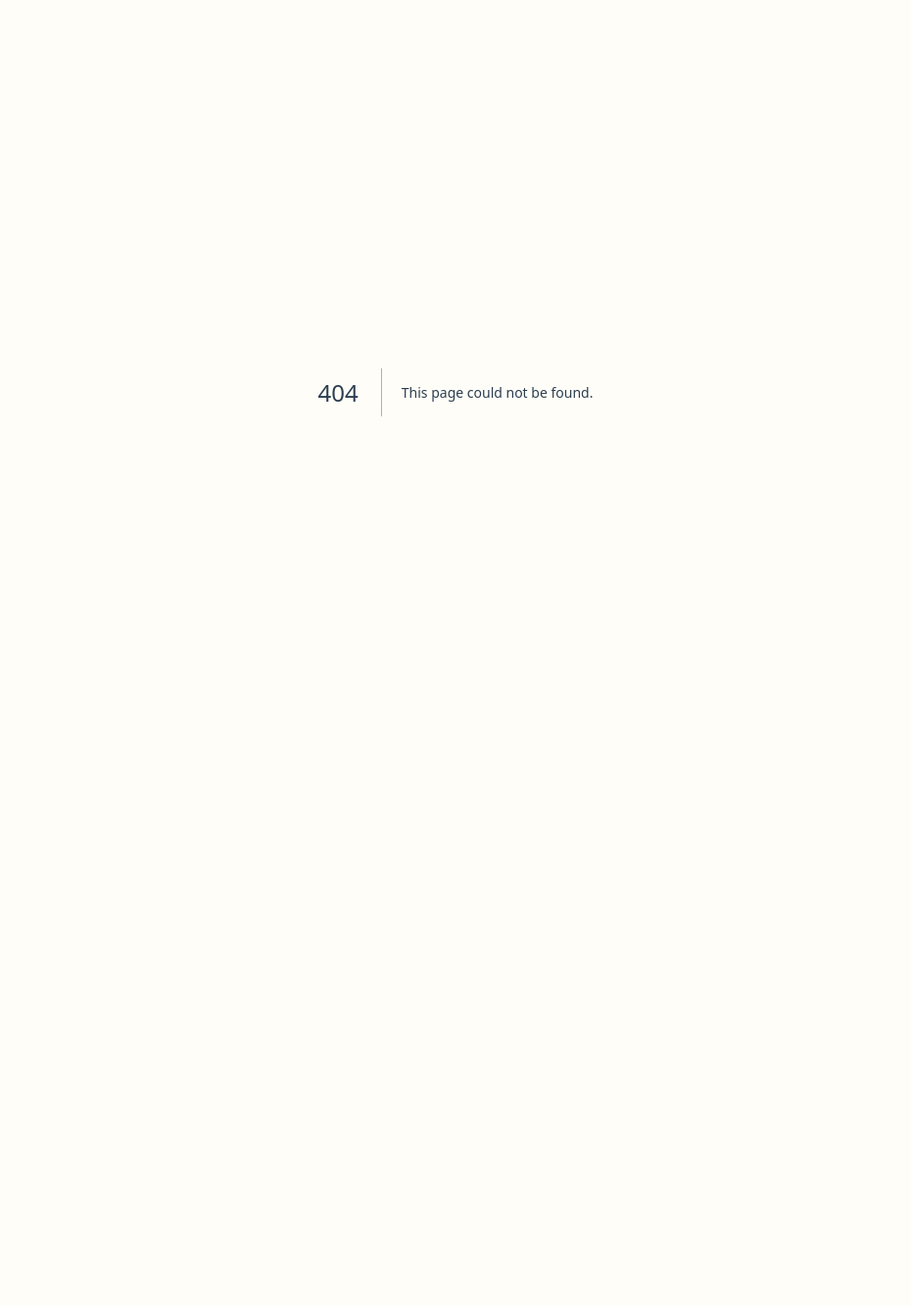
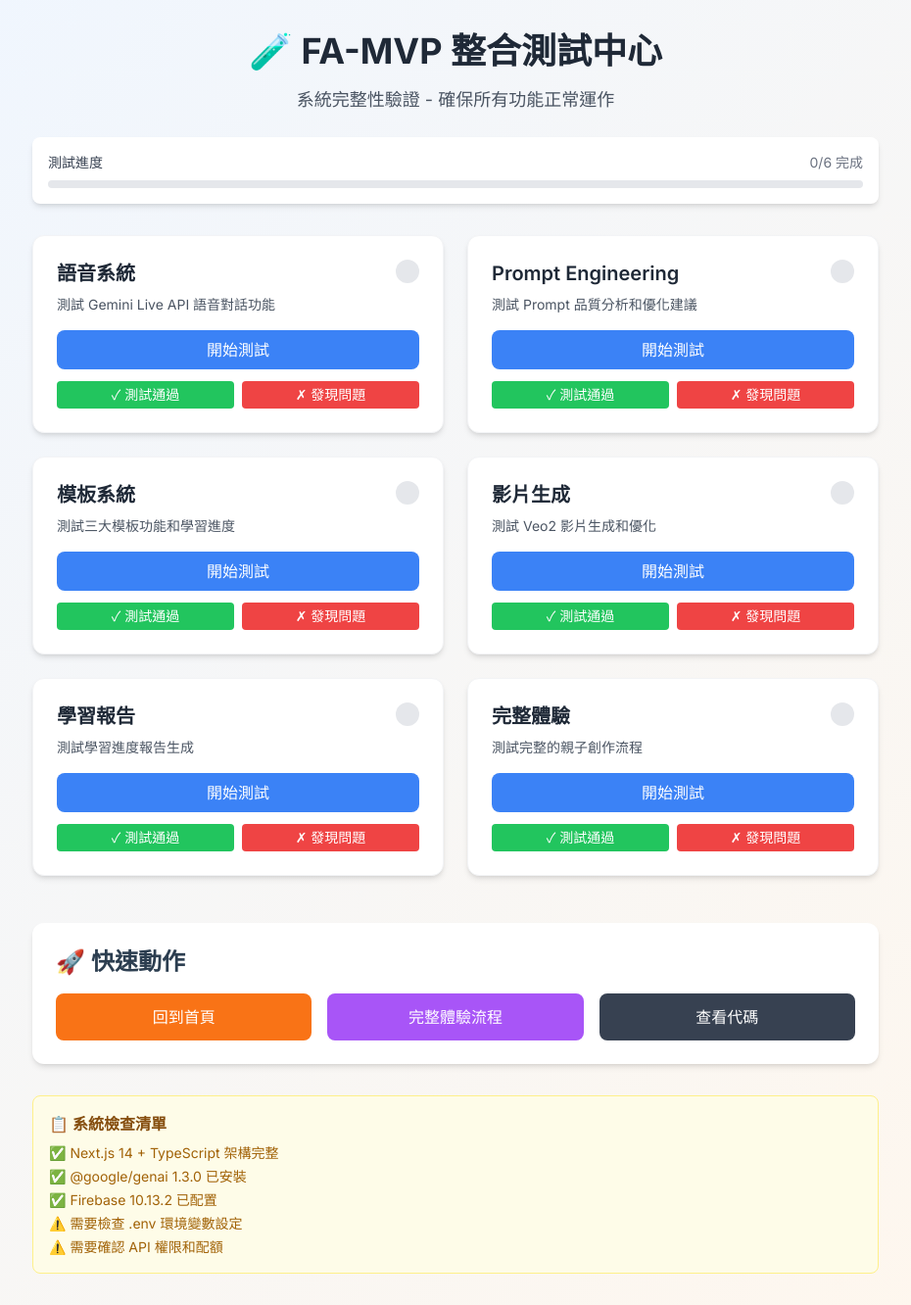
Before and after one commit to garyyang1001/play-with-kids-using-AI, a Next.js app: page /integration-test in a window 1280 px wide. Before the commit this address had no page. Shown: the whole page at 98% size, without its empty margins (175-1105 px from the left). Before the commit the page ends 800 px from the top, so only its background shows below. Built offline with nearby package versions, Linux system fonts and the light colour scheme.

Commit message:
Add integration test page for complete system verification

```diff
--- /dev/null
+++ b/src/app/integration-test/page.tsx
@@ -0,0 +1,195 @@
+'use client';
+
+import { useState } from 'react';
+import { useRouter } from 'next/navigation';
+
+export default function IntegrationTestPage() {
+  const router = useRouter();
+  const [testResults, setTestResults] = useState<Record<string, boolean>>({});
+
+  const testItems = [
+    {
+      name: '語音系統',
+      path: '/voice-test',
+      description: '測試 Gemini Live API 語音對話功能'
+    },
+    {
+      name: 'Prompt Engineering',
+      path: '/prompt-test',
+      description: '測試 Prompt 品質分析和優化建議'
+    },
+    {
+      name: '模板系統',
+      path: '/template-test',
+      description: '測試三大模板功能和學習進度'
+    },
+    {
+      name: '影片生成',
+      path: '/video-generation-demo',
+      description: '測試 Veo2 影片生成和優化'
+    },
+    {
+      name: '學習報告',
+      path: '/learning-report',
+      description: '測試學習進度報告生成'
+    },
+    {
+      name: '完整體驗',
+      path: '/stage6-demo',
+      description: '測試完整的親子創作流程'
+    }
+  ];
+
+  const handleTest = (path: string) => {
+    router.push(path);
+  };
+
+  const handleMarkTested = (name: string, success: boolean) => {
+    setTestResults(prev => ({
+      ...prev,
+      [name]: success
+    }));
+  };
+
+  const getTestStatus = (name: string) => {
+    if (!(name in testResults)) return 'pending';
+    return testResults[name] ? 'success' : 'failed';
+  };
+
+  const completedTests = Object.keys(testResults).length;
+  const successfulTests = Object.values(testResults).filter(Boolean).length;
+
+  return (
+    <div className="min-h-screen bg-gradient-to-br from-blue-50 to-orange-50 py-8">
+      <div className="container mx-auto px-4 max-w-4xl">
+        {/* Header */}
+        <div className="text-center mb-8">
+          <h1 className="text-4xl font-bold text-gray-800 mb-4">
+            🧪 FA-MVP 整合測試中心
+          </h1>
+          <p className="text-lg text-gray-600">
+            系統完整性驗證 - 確保所有功能正常運作
+          </p>
+
+          {/* Progress */}
+          <div className="mt-6 bg-white rounded-lg p-4 shadow-md">
+            <div className="flex justify-between items-center mb-2">
+              <span className="text-sm font-medium text-gray-700">測試進度</span>
+              <span className="text-sm text-gray-500">
+                {completedTests}/{testItems.length} 完成
+              </span>
+            </div>
+            <div className="w-full bg-gray-200 rounded-full h-2">
+              <div
+                className="bg-blue-500 h-2 rounded-full transition-all duration-300"
+                style={{ width: `${(completedTests / testItems.length) * 100}%` }}
+              />
+            </div>
+            {completedTests > 0 && (
+              <p className="text-sm text-green-600 mt-2">
+                成功率: {Math.round((successfulTests / completedTests) * 100)}%
+              </p>
+            )}
+          </div>
+        </div>
+
+        {/* Test Items */}
+        <div className="grid gap-6 md:grid-cols-2">
+          {testItems.map((item, index) => {
+            const status = getTestStatus(item.name);
+            return (
+              <div key={index} className="bg-white rounded-xl shadow-md p-6 border border-gray-100">
+                <div className="flex items-start justify-between mb-4">
+                  <div>
+                    <h3 className="text-xl font-semibold text-gray-800 mb-2">
+                      {item.name}
+                    </h3>
+                    <p className="text-gray-600 text-sm">
+                      {item.description}
+                    </p>
+                  </div>
+                  <div className="flex-shrink-0 ml-4">
+                    {status === 'pending' && (
+                      <div className="w-6 h-6 rounded-full bg-gray-200"></div>
+                    )}
+                    {status === 'success' && (
+                      <div className="w-6 h-6 rounded-full bg-green-500 flex items-center justify-center">
+                        <span className="text-white text-xs">✓</span>
+                      </div>
+                    )}
+                    {status === 'failed' && (
+                      <div className="w-6 h-6 rounded-full bg-red-500 flex items-center justify-center">
+                        <span className="text-white text-xs">✗</span>
+                      </div>
+                    )}
+                  </div>
+                </div>
+
+                <div className="space-y-3">
+                  <button
+                    onClick={() => handleTest(item.path)}
+                    className="w-full bg-blue-500 hover:bg-blue-600 text-white py-2 px-4 rounded-lg transition-colors"
+                  >
+                    開始測試
+                  </button>
+
+                  <div className="flex gap-2">
+                    <button
+                      onClick={() => handleMarkTested(item.name, true)}
+                      className="flex-1 bg-green-500 hover:bg-green-600 text-white py-1 px-3 rounded text-sm transition-colors"
+                    >
+                      ✓ 測試通過
+                    </button>
+                    <button
+                      onClick={() => handleMarkTested(item.name, false)}
+                      className="flex-1 bg-red-500 hover:bg-red-600 text-white py-1 px-3 rounded text-sm transition-colors"
+                    >
+                      ✗ 發現問題
+                    </button>
+                  </div>
+                </div>
+              </div>
+            );
+          })}
+        </div>
+
+        {/* Quick Actions */}
+        <div className="mt-12 bg-white rounded-xl shadow-md p-6">
+          <h2 className="text-2xl font-semibold mb-4">🚀 快速動作</h2>
+          <div className="grid gap-4 md:grid-cols-3">
+            <button
+              onClick={() => router.push('/')}
+              className="bg-orange-500 hover:bg-orange-600 text-white py-3 px-6 rounded-lg transition-colors"
+            >
+              回到首頁
+            </button>
+            <button
+              onClick={() => router.push('/template-experience')}
+              className="bg-purple-500 hover:bg-purple-600 text-white py-3 px-6 rounded-lg transition-colors"
+            >
+              完整體驗流程
+            </button>
+            <button
+              onClick={() => window.open('https://github.com/garyyang1001/play-with-kids-using-AI', '_blank')}
+              className="bg-gray-700 hover:bg-gray-800 text-white py-3 px-6 rounded-lg transition-colors"
+            >
+              查看代碼
+            </button>
+          </div>
+        </div>
+
+        {/* System Status */}
+        <div className="mt-8 bg-yellow-50 border border-yellow-200 rounded-lg p-4">
+          <h3 className="font-semibold text-yellow-800 mb-2">📋 系統檢查清單</h3>
+          <ul className="text-yellow-700 text-sm space-y-1">
+            <li>✅ Next.js 14 + TypeScript 架構完整</li>
+            <li>✅ @google/genai 1.3.0 已安裝</li>
+            <li>✅ Firebase 10.13.2 已配置</li>
+            <li>⚠️ 需要檢查 .env 環境變數設定</li>
+            <li>⚠️ 需要確認 API 權限和配額</li>
+          </ul>
+        </div>
+      </div>
+    </div>
+  );
+}
```
